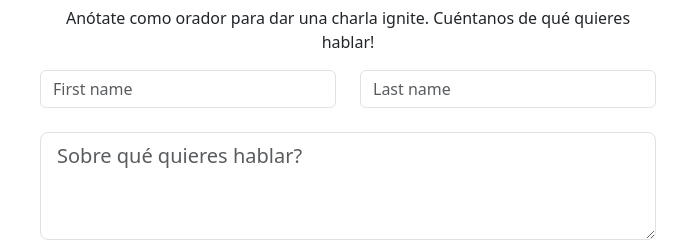
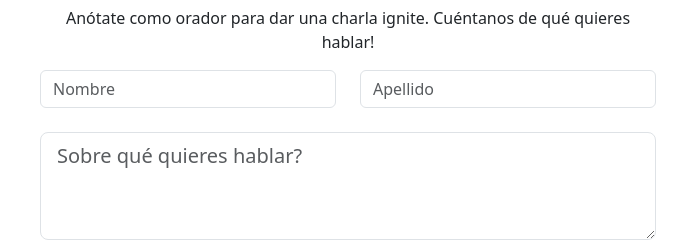
Before and after one commit to DenkiDenki/integrador1, a website: page index.html in a window 1280 px wide. Shown: the part 1570-1811 px from the top of the page, 292-988 px from the left. Drawn offline with nearby package versions, Linux system fonts and the light colour scheme.

Commit message:
se modifico el placeholder de los inputs nombre y apellido

```diff
--- a/index.html
+++ b/index.html
@@ -173,10 +173,10 @@
       <form>
         <div class="row">
           <div class="col">
-            <input type="text" class="form-control" placeholder="First name" aria-label="First name">
+            <input type="text" class="form-control" placeholder="Nombre" aria-label="First name">
           </div>
           <div class="col">
-            <input type="text" class="form-control" placeholder="Last name" aria-label="Last name">
+            <input type="text" class="form-control" placeholder="Apellido" aria-label="Last name">
           </div>
         </div>
         <div class="mb-3">
```
